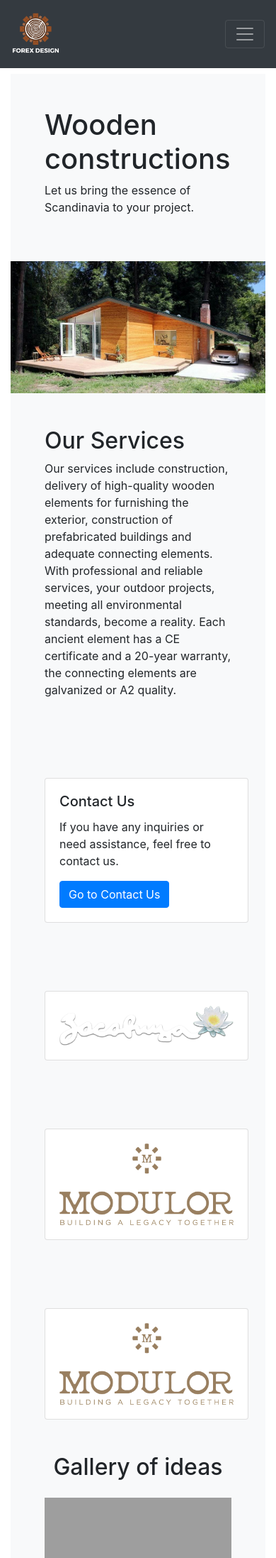
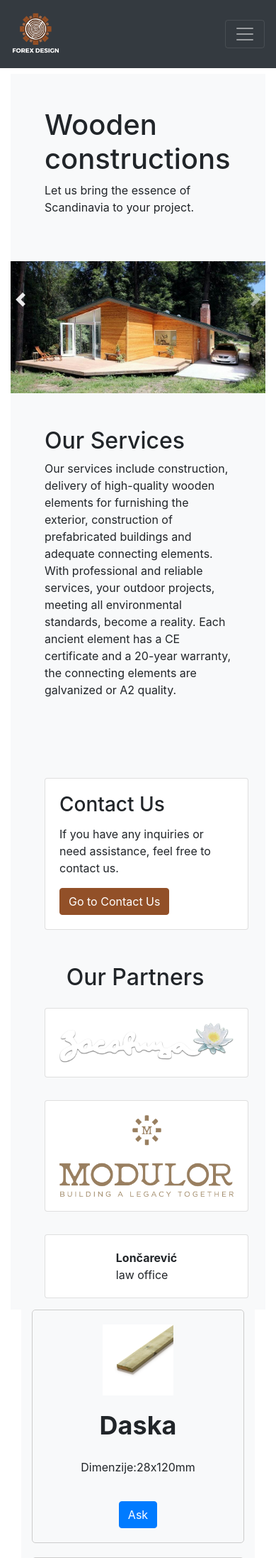
Before and after one commit to Vukp17/forexdesign-webapp, a PHP site: page / in a window 390 px wide; the page is wider, and only the part inside the window is pictured. Shown: the top 2195 px of that part at 71% size. Run offline with PHP 8.4, Linux system fonts and the light colour scheme; some libraries are stand-ins or nearby versions; grey boxes are pictures that could not be loaded.

Commit message:
Add new images and update styling in CSS file

```diff
--- a/components/footer.php
+++ b/components/footer.php
@@ -4,22 +4,22 @@
         <hr style="border-top: 1px solid #ddd; margin-top: 20px; margin-bottom: 20px;">
         <div class="row" style="color: white;">
             <!-- Contact Section -->
-            <div class="col-md-4">
-                <h4><?php echo $lang['contact']; ?></h4>
+            <div class="col-md-4 text-lg-left text-center">
+                <h3><?php echo $lang['contact']; ?></h3>
                 <p><i class="fas fa-envelope"></i> darkopapic2576@gmail.com</p>
                 <hr style="color: #f8f9fa;">
                 <p><i class="fas fa-phone"></i> +381 641332846</p>
             </div>
             <!-- Company Section -->
-            <div class="col-md-4">
-                <h4><?php echo $lang['company']; ?></h4>
+            <div class="col-md-4 text-lg-left text-center">
+                <h3><?php echo $lang['company']; ?></h3>
                 <p><?php echo $lang['name']; ?>: PR FOREX</p>
                 <hr style="color: #f8f9fa;">
                 <p><?php echo $lang['org_nr']; ?>: 107337189</p>
             </div>
             <!-- Address Section -->
-            <div class="col-md-4">
-                <h4><?php echo $lang['address']; ?></h4>
+            <div class="col-md-4 text-lg-left text-center">
+                <h3><?php echo $lang['address']; ?></h3>
                 <p>Radivoja Bogdanovića 26</p>
                 <hr style="color: #f8f9fa;">
                 <p>Sremska Mitrovica, 22000</p>
--- a/components/navbar.php
+++ b/components/navbar.php
@@ -57,7 +57,7 @@ include "languages/$langlocale.php";
             <ul class="navbar-nav">
                 <li class="nav-item dropdown active">
                     <a class="nav-link dropdown-toggle" id="navbarDropdownMenuLink" role="button" data-toggle="dropdown" aria-haspopup="true" aria-expanded="false">
-                        <img src="images/<?php echo $langlocale; ?>.png" alt="<?php echo $lang['language']; ?>" style="height:20px; width:20px;">
+                        <img src="images/<?php echo $langlocale; ?>.png" alt="lang" style="height:20px; width:20px;">
                          <?php echo  $langlocale; ?>
                     </a>
                     <div class="dropdown-menu" aria-labelledby="navbarDropdownMenuLink">
--- a/contact.php
+++ b/contact.php
@@ -1,5 +1,3 @@
-
-
 <head>
     <link rel="stylesheet" href="css/about.css">
     <style>
@@ -70,7 +68,8 @@
                         <label for="message"><?php echo $lang['message']; ?>:</label>
                         <textarea class="form-control" id="message" name="message" rows="5" required></textarea>
                     </div>
-                    <button type="submit" class="btn btn-primary"><?php echo $lang['submit']; ?></button>
+                    <button type="submit" class="btn btn" style="background-color: #925028;
+    border-color: #925028; color:white"><?php echo $lang['submit']; ?></button>
                 </form>
             </div>
         </div>
--- a/index.php
+++ b/index.php
@@ -6,6 +6,12 @@
         /* Adjust as needed */
         height: auto;
         /* Maintain aspect ratio */
+    }
+
+    @media (max-width: 576px) {
+        .carousel-image {
+            max-width: 100%;
+        }
     }
 
     .card {
@@ -19,6 +25,33 @@
         /* Adjust as needed */
         height: auto;
         /* Adjust as needed */
+    }
+
+    .pricing-table {
+      border: 1px solid #ccc;
+      border-radius: 5px;
+      margin-bottom: 20px;
+      padding: 20px;
+      text-align: center;
+    }
+    .pricing-table .price {
+      font-size: 36px;
+      font-weight: bold;
+      margin-bottom: 20px;
+    }
+    .pricing-table .features {
+      list-style-type: none;
+      padding: 0;
+    }
+    .pricing-table .features li {
+      margin-bottom: 10px;
+    }
+    .pricing-table .button {
+      margin-top: 20px;
+    }
+    .pricing-table img {
+      max-width: 100px;
+      margin-bottom: 15px;
     }
 </style>
 
@@ -50,37 +83,107 @@
                 <div class="col-lg-4 bg-light p-5">
                     <div class="card">
                         <div class="card-body">
-                            <h5 class="card-title"><?php echo $lang['contact_us']; ?></h5>
+                            <h3 class="card-title"><?php echo $lang['contact_us']; ?></h3>
                             <p class="card-text"><?php echo $lang['contact_us_description']; ?></p>
-                            <a href="contact.php" class="btn btn-primary"><?php echo $lang['go_to_contact_us']; ?></a>
+                            <a href="contact.php" class="btn btn" style="background-color: #925028;
+    border-color: #925028; color:white"><?php echo $lang['go_to_contact_us']; ?></a>
                         </div>
                     </div>
                 </div>
             </div>
             <!-- Partners Section -->
+            <div class="row bg-light">
+                <div class="col-lg-12">
+                    <h2 class="text-center bg-light pr-2"><?php echo $lang['our_partners']; ?></h2>
+
+                </div>
+            </div>
             <div class="row">
-                <div class="col-lg-4 bg-light p-5">
+                <div class="col-lg-4 bg-light pl-5 pr-5 pt-3 pb-3 p-lg-5">
                     <div class="card">
                         <div class="card-body d-flex justify-content-center align-items-center">
-                            <img src="images/zasavica_logo.png" alt="Partner 2 Logo">
+                            <a href="https://www.zasavica.org.rs/"> <img src="images/zasavica_logo.png" alt="Partner 2 Logo"> </a>
                         </div>
                     </div>
                 </div>
-                <div class="col-lg-4 bg-light p-5">
+                <div class="col-lg-4 bg-light pl-5 pr-5 pt-3 pb-3 p-lg-5">
                     <div class="card">
                         <div class="card-body d-flex justify-content-center align-items-center">
-                            <img src="images/modulor_logo.png" alt="Partner 3 Logo">
+                            <a href="https://www.modulor.eco/"><img src="images/modulor_logo.png" alt="Partner 3 Logo"> </a>
                         </div>
                     </div>
                 </div>
 
-                <div class="col-lg-4 bg-light p-5">
+                <div class="col-lg-4 bg-light pl-5 pr-5 pt-3 pb-3 p-lg-5">
                     <div class="card">
-                        <div class="card-body d-flex justify-content-center align-items-center">
-                            <img src="images/modulor_logo.png" alt="Partner 3 Logo">
+                        <div class="card-body d-flex justify-content-center align-items-center ">
+                            <p class="card-text" style="font-weight: bold;">Lončarević <br> <span style="font-weight: lighter; text-align: center;"> law office</span></p>
                         </div>
                     </div>
                 </div>
+            </div>
+            <div id="pricingCarousel" class="carousel slide bg-light" data-ride="carousel">
+                <div class="carousel-inner">
+                    <div class="carousel-item active">
+                        <div class="container">
+                            <div class="row">
+                                <div class="col-md-4">
+                                    <div class="pricing-table">
+                                        <img src="images/pricing/28x120mm.jpg" alt="Basic Plan">
+                                        <div class="price">Daska</div>
+                                        <ul class="features">
+                                        <li>Dimenzije:28x120mm</li>
+                                        </ul>
+                                        <button class="btn btn-primary button">Ask</button>
+                                    </div>
+                                </div>
+                                <div class="col-md-4">
+                                    <div class="pricing-table">
+                                        <img src="images/pricing/45x170mm.jpg" alt="Basic Plan">
+                                        <div class="price">Daska</div>
+                                        <ul class="features">
+                                            <li>Dimenzije:45x170mm</li>
+                                        </ul>
+                                        <button class="btn btn-primary button">Ask</button>
+                                    </div>
+                                </div>
+                                <div class="col-md-4">
+                                    <div class="pricing-table">
+                                        <img src="images/pricing/45x190mm.jpg" alt="Basic Plan">
+                                        <div class="price">Daska</div>
+                                        <ul class="features">
+                                        <li>Dimenzije:45x190mm</li>
+                                        </ul>
+                                        <button class="btn btn-primary button">Ask</button>
+                                    </div>
+                                </div>
+
+                                <!-- Add more pricing tables here -->
+                            </div>
+                        </div>
+                    </div>
+                    <!-- Add more carousel items for additional plans -->
+                </div>
+                <a class="carousel-control-prev" href="#pricingCarousel" role="button" data-slide="prev">
+                    <span class="carousel-control-prev-icon" aria-hidden="true"></span>
+                    <span class="sr-only">Previous</span>
+                </a>
+                <a class="carousel-control-next" href="#pricingCarousel" role="button" data-slide="next">
+                    <span class="carousel-control-next-icon" aria-hidden="true"></span>
+                    <span class="sr-only">Next</span>
+                </a>
+            </div>
+        </div>
+        <!-- Add more carousel items here if you have more cards -->
+    </div>
+    <a class="carousel-control-prev" href="#carouselExampleControls" role="button" data-slide="prev">
+        <span class="carousel-control-prev-icon" aria-hidden="true"></span>
+        <span class="sr-only">Previous</span>
+    </a>
+    <a class="carousel-control-next" href="#carouselExampleControls" role="button" data-slide="next">
+        <span class="carousel-control-next-icon" aria-hidden="true"></span>
+        <span class="sr-only">Next</span>
+    </a>
     </div>
 
     <!-- See Our Projects Section -->
--- a/languages/en.php
+++ b/languages/en.php
@@ -11,9 +11,11 @@ $lang = array(
     "gallery" => "Gallery of ideas",
     "previous" => "Previous",
     "next" => "Next",
+    "our_partners" => "Our Partners",
     // About us
     "about_us" => "About us",
-    "about_us_text" => "Good Wood Sweden AB was founded in 2016 by Aleksandar, Linea, and Fredrik. Together we have almost 60 years of experience in the Swedish sawmill and planing industry. In 2018, our team was joined by Alma Ekelöf. In 2019, we moved to a new office. There are many sawmills near our office in Växjö, southern Sweden with which we cooperate in terms of sawn and processed wood. Our international customers are located in Europe and Asia.",
+    "about_us_text" => "
+    Since 2018, our company has been importing high-quality Swedish wooden planks, offering top-class solutions for exterior projects. With a focus on excellence and sustainability, we provide premium wood that exceeds industry standards in durability and aesthetics. Our diverse range of products caters to various outdoor applications, including decking, fencing, cladding, and landscaping. Committed to customer satisfaction, we offer personalized service and expert advice to ensure a seamless experience from start to finish. Choose us for your next exterior project and discover the timeless beauty and durability of Swedish wood.",
     "ceo" => "Chief Executive Officer",
     "ceo_bio" => "Darko is the visionary leader of our company. With his extensive knowledge and expertise, he leads our team to success.",
     "cto" => "Chief Technology Officer",
--- a/languages/srb.php
+++ b/languages/srb.php
@@ -11,9 +11,10 @@ $lang = array(
     "gallery" => "Galerija ideja",
     "previous" => "Prethodno",
     "next" => "Sledeće",
+    "our_partners" => "Naši partneri",
     // About us
     "about_us" => "O nama",
-    "about_us_text" => "Good Wood Sweden AB je osnovan 2016. godine od strane Aleksandra, Linee i Fredrika. Zajedno imamo skoro 60 godina iskustva u švedskoj industriji pilana i strugara. 2018. godine našem timu se pridružila Alma Ekelöf. 2019. godine preselili smo se u novu kancelariju. Ima puno pilana blizu naše kancelarije u Växjöu, južna Švedska sa kojima sarađujemo u pogledu piljenog i obrađenog drveta. Naši međunarodni kupci se nalaze u Evropi i Aziji.",
+    "about_us_text" => "Od 2018. godine, naša kompanija uvozi visokokvalitetne švedske drvene daske, nudeći vrhunska rešenja za eksterijer. S fokusom na izvrsnost i održivost, pružamo premijum drvo koje prevazilazi industrijske standarde u pogledu trajnosti i estetike. Naš raznovrstan asortiman proizvoda pokriva različite spoljne primene, uključujući terase, ograde, obloge i uređenje pejzaža. Posvećeni zadovoljstvu kupaca, nudimo personalizovanu uslugu i stručne savete kako bismo osigurali besprekoran doživljaj od početka do kraja. Izaberite nas za svoj sledeći eksterijerni projekat i otkrijte vremensku lepotu i trajnost švedskog drveta.",
     "ceo" => "Izvršni direktor",
     "ceo_bio" => "Darko je vizionarski lider naše kompanije. Sa svojim obimnim znanjem i stručnošću, on vodi naš tim ka uspehu.",
     "cto" => "Tehnički direktor",
```
Also changed, not shown: certificates.php (+4 -3 lines), home.html (+82 -44 lines), css/style.css (line endings or trailing spaces), images/pricing/28x120mm.jpg (added), images/pricing/45x170mm.jpg (added), images/pricing/45x190mm.jpg (added), images/pricing/Inox vijak.jpg (added), images/pricing/Trall_34x145_130121_101605_0084_640px.jpg (added), images/pricing/greda 45x120mm.jpg (added), images/pricing/greda 70x70mm.jpg (added), images/pricing/greda 95x95mm.jpg (added), images/pricing/letva 45x45mm.jpg (added), images/pricing/letva 45x70mm (2).jpg (added). Lines whose indentation alone changed are shown as unchanged.
